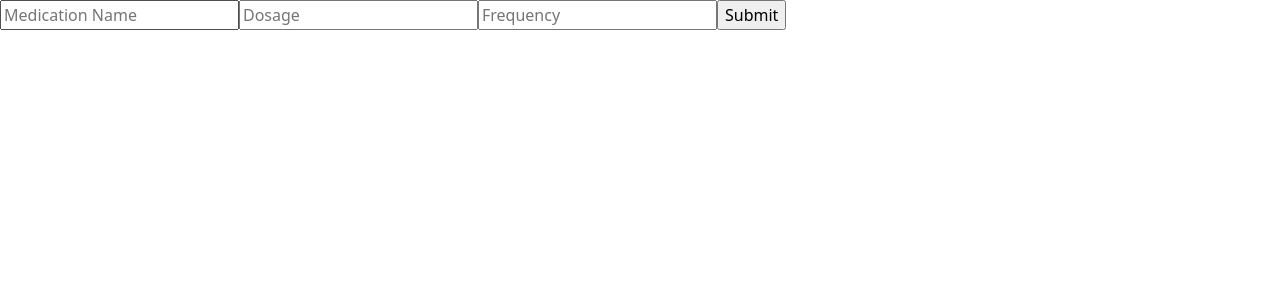
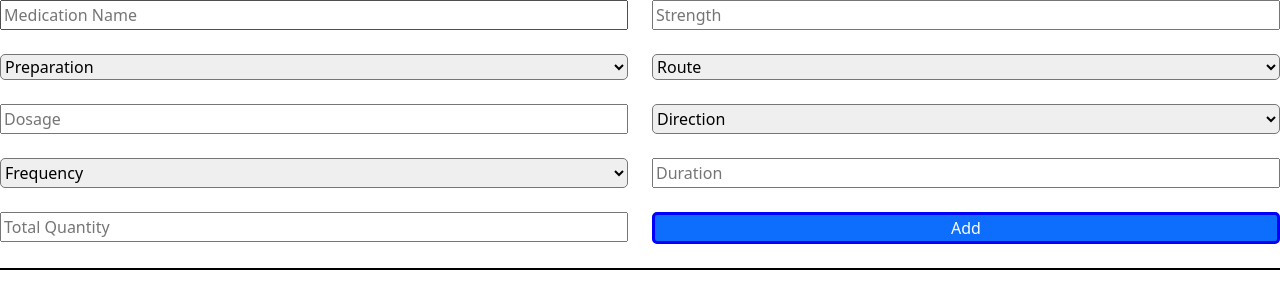
Before and after one commit to Group-J-Innovaccer/healthcare, a React (Create React App) app in the folder frontend/: page /medication in a window 1280 px wide. Shown: the top 308 px of the page. Built offline with nearby package versions, Linux system fonts and the light colour scheme.

Commit message:
Add medicine in task form

```diff
--- a/frontend/src/components/Medication.js
+++ b/frontend/src/components/Medication.js
@@ -7,8 +7,14 @@ const  Medication = () => {
 	const [medication, setMedication] = useState(
 		{
 		'medication_name': '',
+		'strength': '',
+		'preparation': null,
+		'route':null,
 		'dosage': '',
-		'freq': ''
+		'direction': null,
+		'freq': null,
+		'duration': '',
+		'total_quant':''
 	});
 
 	const handleChange = (event) => {
@@ -24,28 +30,156 @@ const  Medication = () => {
 		setMedications(medications => [...medications, medication])
 		setMedication({
 			'medication_name': '',
+			'strength': '',
+			'preparation': null,
+			'route':null,
 			'dosage': '',
-			'freq': ''
+			'direction': null,
+			'freq': null,
+			'duration': '',
+			'total_quant':''
 		})
         // console.log(medication)
 	}
     const handleDelete = (med1) => {
         console.log(med1)
+        setMedications(medications.filter((e)=>{
+			return e!==med1;
+		}))
 	}
 
 	return (
 		<div>
+
 			<form onSubmit={handleSubmit}>
-				<input type='text' name='medication_name' placeholder='Medication Name' value={medication.medication_name} onChange={handleChange} />
-				<input type='number' name='dosage' placeholder='Dosage' value={medication.dosage}  onChange={handleChange} />
-				<input type='number' name='freq' placeholder='Frequency' value={medication.freq} onChange={handleChange} />
-				<input type='submit' name='Add Medication'/>
+				<div className="row">
+					<div className="col-md-6">
+					<input type='text' name='medication_name' placeholder='Medication Name' value={medication.medication_name} onChange={handleChange}  style={{width:"100%"}} />
+					</div>
+					<div className="col-md-6">
+					<input type='text' name='strength' placeholder='Strength' value={medication.strength} onChange={handleChange} style={{width:"100%"}} />
+					</div>
+                </div><br />
+				<div className="row">
+					<div className="col-md-6">
+					<select type='' placeholder='Preparation' name='preparation' onChange={handleChange}  style={{height:"100%", width:"100%", borderRadius:"5px"}}>
+					<option >Preparation</option>
+					<option value={medication.preparation} >Tablets</option>
+					<option value={medication.preparation} >Capsule</option>
+					<option value={medication.preparation} >Injection</option>
+					<option value={medication.preparation} >Syrup</option>
+					<option value={medication.preparation} >Drops</option>
+					</select>
+					</div>
+					<div className="col-md-6">
+					<select type='' placeholder='Route' name='route' onChange={handleChange}  style={{height:"100%", width:"100%", borderRadius:"5px"}}>
+					<option >Route</option>
+					<option value={medication.route} >Topical</option>
+					<option value={medication.route} >Oral</option>
+					<option value={medication.route} >Rectal</option>
+					<option value={medication.route} >Vaginal</option>
+					<option value={medication.route} >Inhalation</option>
+					<option value={medication.route} >Local</option>
+					<option value={medication.route} >Chew</option>
+					<option value={medication.route} >Intradermal</option>
+					<option value={medication.route} >Subcutanous</option>
+					<option value={medication.route} >Intramuscular</option>
+					<option value={medication.route} >Intravenous</option>
+					<option value={medication.route} >Nasal</option>
+					<option value={medication.route} >Ear Drops</option>
+					<option value={medication.route} >Eye Drops</option>
+					</select>
+					</div>
+                </div><br />
+				<div className="row">
+					<div className="col-md-6">
+					<input type='number' name='dosage' placeholder='Dosage' value={medication.dosage}  onChange={handleChange}  style={{width:"100%"}}/>
+					</div>
+					<div className="col-md-6">
+					<select type='' placeholder='Direction' name='direction' onChange={handleChange} style={{height:"100%", width:"100%", borderRadius:"5px"}}>
+					<option >Direction</option>
+					<option value={medication.direction} >Before meals</option>
+					<option value={medication.direction} >After meals</option>
+					</select>
+				</div>
+                </div><br />
+				<div className="row">
+					<div className="col-md-6">
+					<select type='' placeholder='Frequency' name='freq' onChange={handleChange} style={{height:"100%", width:"100%", borderRadius:"5px"}}>
+					<option >Frequency</option>
+					<option value={medication.freq} >If Required</option>
+					<option value={medication.freq} >Immediately</option>
+					<option value={medication.freq} >Once a day</option>
+					<option value={medication.freq} >Twice daily</option>
+					<option value={medication.freq} >Thrice daily</option>
+					<option value={medication.freq} >Four times a day</option>
+					<option value={medication.freq} >Every hour</option>
+					<option value={medication.freq} >Every night at bedtime</option>
+					<option value={medication.freq} >Every day</option>
+					<option value={medication.freq} >Every other day</option>
+					<option value={medication.freq} >Every four hours</option>
+					<option value={medication.freq} >Once a week</option>
+					<option value={medication.freq} >Three times a week</option>
+					</select>
+					</div>
+					<div className="col-md-6">
+					<input type='text' name='duration' placeholder='Duration' value={medication.duration} onChange={handleChange}  style={{width:"100%"}}/>
+					</div>
+                </div><br />
+				<div className="row">
+					<div className="col-md-6">
+					<input type='text' name='total_quant' placeholder='Total Quantity' value={medication.total_quant} onChange={handleChange}  style={{width:"100%"}}/>
+					</div>
+					<div className="col-md-6">
+					<button className="btn-primary" type='submit' name='Add Medication' placeholder="add" style={{width:"100%", border:"3px solid blue", borderRadius:"5px"}}>Add</button>
+					</div>
+                </div><br />
+
 			</form>
-			<div>
+			<div style={{border:"1px solid black"}}>
 				{medications.map((med) => {
-					return <div key={med.medication_name}>{med.medication_name} of {med.dosage} {med.freq} times
-                    <button type="submit" onClick={() => handleDelete(med.medication_name)}>remove</button>
-                    </div>
+				return <div key={med.medication_name}>
+					<div className="row">
+					<div className="col-md-6">
+					<p>Medicine Name :  {med.medication_name}</p>
+					</div>
+					<div className="col-md-6">
+					<p>Strength :  {med.strength}</p>
+					</div><br />
+            		</div>
+					<div className="row">
+					<div className="col-md-6">
+					<p>Preparation :  {med.preparation}</p>
+					</div>
+					<div className="col-md-6">
+					<p>Route :  {med.route}</p>
+					</div><br />
+            		</div>
+					<div className="row">
+					<div className="col-md-6">
+					<p>Dosage :  {med.dosage}</p>
+					</div>
+					<div className="col-md-6">
+					<p>Direction :  {med.direction}</p>
+					</div><br />
+            		</div>
+					<div className="row">
+					<div className="col-md-6">
+					<p>Frequency :  {med.freq}</p>
+					</div>
+					<div className="col-md-6">
+					<p>Duration :  {med.duration}</p>
+					</div><br />
+            		</div>
+					<div className="row">
+					<div className="col-md-6">
+					<p>Total Quantity :  {med.total_quant}</p>
+					</div>
+					<div className="col-md-6">
+					<button className="btn-danger" type="submit" onClick={() => handleDelete(med)} style={{border:"none", borderRadius:"5px"}}>Remove</button>
+					</div><br />
+            		</div>
+                </div>
 				})}
 			</div>
 		</div>
```
Also changed, not shown: frontend/src/components/Prescription.js (+41 -36 lines).
